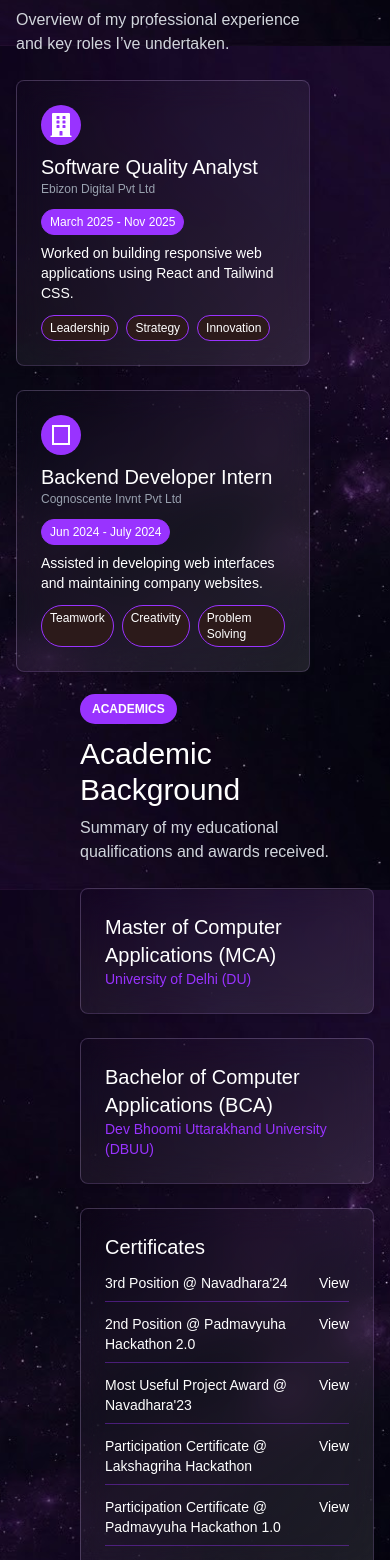
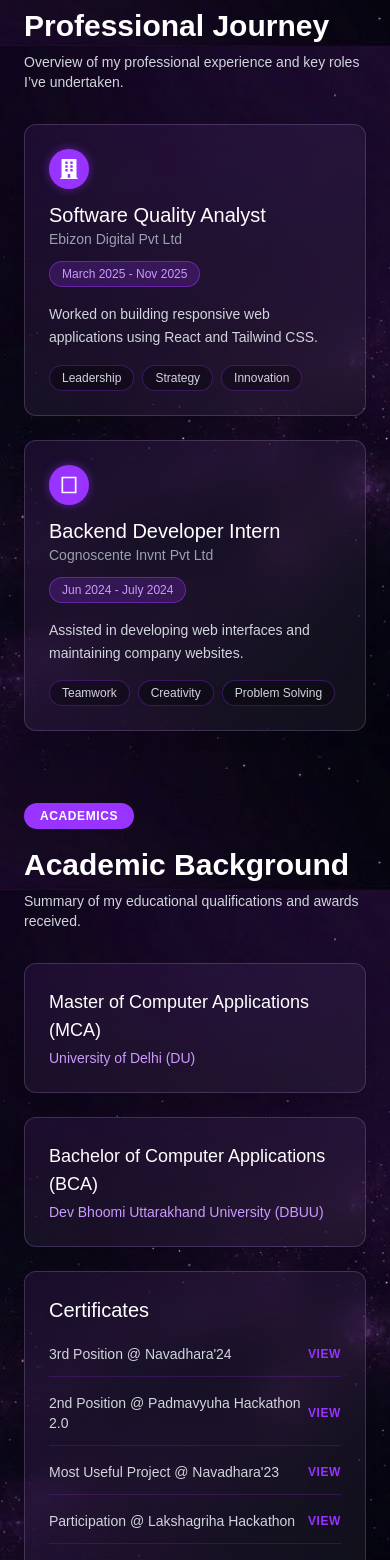
Before and after one commit to Ayushkothari47/My-Portfolio, a React (Vite) app: page / in a window 390 px wide. Shown: the part 2486-4046 px from the top of the page. Built offline with nearby package versions, Linux system fonts and the light colour scheme.

Commit message:
Journey Mobile Responsivness updated

```diff
--- a/src/components/Resume.jsx
+++ b/src/components/Resume.jsx
@@ -62,98 +62,84 @@ function Resume() {
   return (
     <div
       id="timeline"
-      className="bg-none text-white min-h-screen py-6 px-4 md:px-16 lg:px-32 relative"
+      className="bg-none text-white min-h-screen py-10 px-6 md:px-16 lg:px-20 xl:px-32 relative"
     >
-      <div className="flex flex-col justify-center items-center text-center py-2 px-4 md:px-16 lg:px-32">
-        <h1 className="text-4xl text-white mb-4">My Journey</h1>
+      <div className="flex flex-col justify-center items-center text-center pb-10">
+        <h1 className="text-4xl text-white mb-4 font-bold">My Journey</h1>
       </div>
 
       <div className="flex flex-col lg:flex-row relative">
+
         {/* Left Container - Experience */}
-        <div className="flex-1 relative z-10 pr-16">
-          <span className="bg-[#9933ff] text-white px-3 py-2 font-semibold rounded-full uppercase text-xs">
+        <div className="flex-1 relative z-10 lg:pr-16">
+          <span className="bg-[#9933ff] text-white px-4 py-1.5 font-semibold rounded-full uppercase text-xs tracking-wider">
             Experience
           </span>
-          <h2 className="text-3xl mt-4 mb-2">Professional Journey</h2>
-          <p className="text-gray-300 mb-6">
+          <h2 className="text-3xl mt-5 mb-2 font-semibold">Professional Journey</h2>
+          <p className="text-gray-300 mb-8 text-sm md:text-base">
             Overview of my professional experience and key roles I’ve undertaken.
           </p>
 
           {/* Experience Cards */}
-          <div className="bg-gradient-to-br from-purple-500/1 to-white/10 backdrop-blur-lg border border-purple-300/20 rounded-lg p-6 mb-6 shadow-md">
-            <div className="flex justify-between items-center mb-2">
-              <div className="bg-[#9933ff] p-2 rounded-full">
-                <FaBuilding className="w-6 h-6 text-white" />
+          <div className="bg-gradient-to-br from-purple-500/10 to-white/5 backdrop-blur-lg border border-purple-300/20 rounded-xl p-6 mb-6 shadow-lg transition-transform hover:-translate-y-1">
+            <div className="flex justify-between items-center mb-3">
+              <div className="bg-[#9933ff] p-2.5 rounded-full shadow-[0_0_10px_rgba(153,51,255,0.5)]">
+                <FaBuilding className="w-5 h-5 text-white" />
               </div>
             </div>
-            <h3 className="text-xl">Software Quality Analyst</h3>
-            <p className="text-gray-400 text-xs">Ebizon Digital Pvt Ltd</p>
-            <span className="bg-[#9933ff] text-white border-1 border-[#9933ff] text-xs px-2 py-1 rounded-full mt-3 inline-block">
+            <h3 className="text-xl font-medium text-white">Software Quality Analyst</h3>
+            <p className="text-gray-400 text-sm">Ebizon Digital Pvt Ltd</p>
+            <span className="bg-[#9933ff]/20 text-[#cc99ff] border border-[#9933ff]/50 text-xs px-3 py-1 rounded-full mt-3 inline-block">
               March 2025 - Nov 2025
             </span>
-            <p className="text-white text-sm mt-2">
+            <p className="text-gray-300 text-sm mt-4 leading-relaxed">
               Worked on building responsive web applications using React and Tailwind CSS.
             </p>
-            <div className="flex gap-2 mt-3">
-              <span className="bg-[#2c1a1a] text-[#ffffff] border-1 border-[#9933ff] text-xs px-2 py-1 rounded-full">
-                Leadership
-              </span>
-              <span className="bg-[#2c1a1a] text-[#ffffff] border-1 border-[#9933ff] text-xs px-2 py-1 rounded-full">
-                Strategy
-              </span>
-              <span className="bg-[#2c1a1a] text-[#ffffff] border-1 border-[#9933ff] text-xs px-2 py-1 rounded-full">
-                Innovation
-              </span>
+            <div className="flex flex-wrap gap-2 mt-4">
+              <span className="bg-black/30 text-gray-300 border border-[#9933ff]/30 text-xs px-3 py-1 rounded-full">Leadership</span>
+              <span className="bg-black/30 text-gray-300 border border-[#9933ff]/30 text-xs px-3 py-1 rounded-full">Strategy</span>
+              <span className="bg-black/30 text-gray-300 border border-[#9933ff]/30 text-xs px-3 py-1 rounded-full">Innovation</span>
             </div>
           </div>
 
-          <div className="bg-gradient-to-br from-purple-500/1 to-white/10 backdrop-blur-lg border border-purple-300/20 rounded-lg p-6 mb-6 shadow-md">
-            <div className="flex justify-between items-center mb-2">
-              <div className="flex items-center gap-3">
-                <div className="bg-[#9933ff] p-2 rounded-full">
-                  <svg className="w-6 h-6 text-white" fill="currentColor" viewBox="0 0 24 24">
+          <div className="bg-gradient-to-br from-purple-500/10 to-white/5 backdrop-blur-lg border border-purple-300/20 rounded-xl p-6 mb-6 shadow-lg transition-transform hover:-translate-y-1">
+            <div className="flex justify-between items-center mb-3">
+              <div className="bg-[#9933ff] p-2.5 rounded-full shadow-[0_0_10px_rgba(153,51,255,0.5)]">
+                <svg className="w-5 h-5 text-white" fill="currentColor" viewBox="0 0 24 24">
                   <path d="M3 22V2h18v20H3zm2-2h14V4H5v16z" />
                 </svg>
               </div>
             </div>
-            </div>
-            <h3 className="text-xl text-white">Backend Developer Intern</h3>
-            <p className="text-gray-400 text-xs">Cognoscente Invnt Pvt Ltd</p>
-            <span className="bg-[#9933ff] text-white border-1 border-[#9933ff] text-xs px-2 py-1 rounded-full mt-3 inline-block">
+            <h3 className="text-xl font-medium text-white">Backend Developer Intern</h3>
+            <p className="text-gray-400 text-sm">Cognoscente Invnt Pvt Ltd</p>
+            <span className="bg-[#9933ff]/20 text-[#cc99ff] border border-[#9933ff]/50 text-xs px-3 py-1 rounded-full mt-3 inline-block">
               Jun 2024 - July 2024
             </span>
-            <p className="text-white text-sm mt-2">
+            <p className="text-gray-300 text-sm mt-4 leading-relaxed">
               Assisted in developing web interfaces and maintaining company websites.
             </p>
-            <div className="flex gap-2 mt-3">
-              <span className="bg-[#2c1a1a] text-[#ffffff] border-1 border-[#9933ff] text-xs px-2 py-1 rounded-full">
-                Teamwork
-              </span>
-              <span className="bg-[#2c1a1a] text-[#ffffff] border-1 border-[#9933ff] text-xs px-2 py-1 rounded-full">
-                Creativity
-              </span>
-              <span className="bg-[#2c1a1a] text-[#ffffff] border-1 border-[#9933ff] text-xs px-2 py-1 rounded-full">
-                Problem Solving
-              </span>
+            <div className="flex flex-wrap gap-2 mt-4">
+              <span className="bg-black/30 text-gray-300 border border-[#9933ff]/30 text-xs px-3 py-1 rounded-full">Teamwork</span>
+              <span className="bg-black/30 text-gray-300 border border-[#9933ff]/30 text-xs px-3 py-1 rounded-full">Creativity</span>
+              <span className="bg-black/30 text-gray-300 border border-[#9933ff]/30 text-xs px-3 py-1 rounded-full">Problem Solving</span>
             </div>
           </div>
         </div>
 
-        {/* Divider with Icons */}
-        {/* Timeline */}
-        <div className="hidden lg:flex flex-col items-center relative w-1">
+        {/* Central Timeline (Hidden on Mobile) */}
+        <div className="hidden lg:flex flex-col items-center relative w-12">
           {/* Base Line */}
-          <div className="absolute top-0 bottom-0 w-1 bg-purple-500/30"></div>
+          <div className="absolute top-0 bottom-0 w-1 bg-purple-500/30 rounded-full"></div>
 
           {/* Progress Line */}
           <div
             id="progressLine"
-            className="absolute top-0 left-1/2 -translate-x-1/2 w-1 bg-[#9933ff] shadow-[0_0_10px_2px_rgba(153,51,255,0.7)] transition-all duration-200"
+            className="absolute top-0 left-1/2 -translate-x-1/2 w-1 bg-[#9933ff] shadow-[0_0_10px_2px_rgba(153,51,255,0.7)] transition-all duration-200 rounded-full"
             style={{ height: "0%" }}
           ></div>
 
-          {/* Milestones */}
-       <div className="flex flex-col justify-between h-full py-10 relative z-10">
+          {/* Milestones (Restored to exact original styling) */}
+          <div className="flex flex-col justify-between h-full py-10 relative z-10 w-full">
             {[man_icon, hat_icon, book_icon].map((icon, i) => (
               <div key={i} className="flex items-center justify-center relative">
                 <div className="milestone flex items-center justify-center w-12 h-12 p-3 rounded-full bg-white/10 backdrop-blur-md border border-white/20 transition-all duration-300 z-20">
@@ -165,68 +151,75 @@ function Resume() {
         </div>
 
         {/* Right Container - Academics */}
-        <div className="flex-1 relative z-10 pl-16">
-          <span className="bg-[#9933ff] text-white px-3 py-2 font-semibold rounded-full uppercase text-xs">
+        <div className="flex-1 relative z-10 lg:pl-16 mt-12 lg:mt-0">
+          <span className="bg-[#9933ff] text-white px-4 py-1.5 font-semibold rounded-full uppercase text-xs tracking-wider">
             Academics
           </span>
-          <h2 className="text-3xl mt-4 mb-2">Academic Background</h2>
-          <p className="text-gray-300 mb-6">
+          <h2 className="text-3xl mt-5 mb-2 font-semibold">Academic Background</h2>
+          <p className="text-gray-300 mb-8 text-sm md:text-base">
             Summary of my educational qualifications and awards received.
           </p>
 
           {/* Academic Cards */}
-          <div className="bg-gradient-to-br from-purple-500/1 to-white/10 backdrop-blur-lg border border-purple-300/20 rounded-lg p-6 mb-6 shadow-md">
-            <h3 className="text-xl text-white">Master of Computer Applications (MCA)</h3>
-            <p className="text-[#9933ff] text-sm">University of Delhi (DU)</p>
+          <div className="bg-gradient-to-br from-purple-500/10 to-white/5 backdrop-blur-lg border border-purple-300/20 rounded-xl p-6 mb-6 shadow-lg transition-transform hover:-translate-y-1">
+            <h3 className="text-lg md:text-xl font-medium text-white">Master of Computer Applications (MCA)</h3>
+            <p className="text-[#cc99ff] text-sm mt-1">University of Delhi (DU)</p>
           </div>
 
-          <div className="bg-gradient-to-br from-purple-500/1 to-white/10 backdrop-blur-lg border border-purple-300/20 rounded-lg p-6 mb-6 shadow-md">
-            <h3 className="text-xl text-white">Bachelor of Computer Applications (BCA)</h3>
-            <p className="text-[#9933ff] text-sm">Dev Bhoomi Uttarakhand University (DBUU)</p>
+          <div className="bg-gradient-to-br from-purple-500/10 to-white/5 backdrop-blur-lg border border-purple-300/20 rounded-xl p-6 mb-6 shadow-lg transition-transform hover:-translate-y-1">
+            <h3 className="text-lg md:text-xl font-medium text-white">Bachelor of Computer Applications (BCA)</h3>
+            <p className="text-[#cc99ff] text-sm mt-1">Dev Bhoomi Uttarakhand University (DBUU)</p>
           </div>
 
           {/* Certificates Section */}
-          <div className="bg-gradient-to-br from-purple-500/1 to-white/10 backdrop-blur-lg border border-purple-300/20 rounded-lg p-6 mb-6 shadow-md">
-            <h3 className="text-xl text-white mb-3">Certificates</h3>
-            <div className="space-y-3">
-              <div>
-                <div className="flex justify-between text-sm text-white">
+          <div className="bg-gradient-to-br from-purple-500/10 to-white/5 backdrop-blur-lg border border-purple-300/20 rounded-xl p-6 mb-6 shadow-lg">
+            <h3 className="text-xl font-medium text-white mb-5">Certificates</h3>
+            <div className="space-y-4">
+
+              <div className="group cursor-pointer">
+                <div className="flex justify-between items-center text-sm md:text-base text-gray-300 group-hover:text-white transition-colors">
                   <span>3rd Position @ Navadhara'24</span>
-                  <span className="text-[#ffffff]">View</span>
+                  <span className="text-[#9933ff] text-xs uppercase font-bold tracking-wider group-hover:text-[#cc99ff]">View</span>
                 </div>
-                <div className="border-b border-[#9933ff]/40 mt-2"></div>
+                <div className="border-b border-[#9933ff]/20 mt-3 group-hover:border-[#9933ff]/60 transition-colors"></div>
               </div>
-              <div>
-                <div className="flex justify-between text-sm text-white">
+
+              <div className="group cursor-pointer">
+                <div className="flex justify-between items-center text-sm md:text-base text-gray-300 group-hover:text-white transition-colors">
                   <span>2nd Position @ Padmavyuha Hackathon 2.0</span>
-                  <span className="text-[#ffffff]">View</span>
+                  <span className="text-[#9933ff] text-xs uppercase font-bold tracking-wider group-hover:text-[#cc99ff]">View</span>
                 </div>
-                <div className="border-b border-[#9933ff]/40 mt-2"></div>
+                <div className="border-b border-[#9933ff]/20 mt-3 group-hover:border-[#9933ff]/60 transition-colors"></div>
               </div>
-              <div>
-                <div className="flex justify-between text-sm text-white">
-                  <span>Most Useful Project Award @ Navadhara'23</span>
-                  <span className="text-[#ffffff]">View</span>
+
+              <div className="group cursor-pointer">
+                <div className="flex justify-between items-center text-sm md:text-base text-gray-300 group-hover:text-white transition-colors">
+                  <span>Most Useful Project @ Navadhara'23</span>
+                  <span className="text-[#9933ff] text-xs uppercase font-bold tracking-wider group-hover:text-[#cc99ff]">View</span>
                 </div>
-                <div className="border-b border-[#9933ff]/40 mt-2"></div>
+                <div className="border-b border-[#9933ff]/20 mt-3 group-hover:border-[#9933ff]/60 transition-colors"></div>
               </div>
-              <div>
-                <div className="flex justify-between text-sm text-white">
-                  <span>Participation Certificate @ Lakshagriha Hackathon</span>
-                  <span className="text-[#ffffff]">View</span>
+
+              <div className="group cursor-pointer">
+                <div className="flex justify-between items-center text-sm md:text-base text-gray-300 group-hover:text-white transition-colors">
+                  <span>Participation @ Lakshagriha Hackathon</span>
+                  <span className="text-[#9933ff] text-xs uppercase font-bold tracking-wider group-hover:text-[#cc99ff]">View</span>
                 </div>
-                <div className="border-b border-[#9933ff]/40 mt-2"></div>
+                <div className="border-b border-[#9933ff]/20 mt-3 group-hover:border-[#9933ff]/60 transition-colors"></div>
               </div>
-              <div>
-                <div className="flex justify-between text-sm text-white">
-                  <span>Participation Certificate @ Padmavyuha Hackathon 1.0</span>
-                  <span className="text-[#ffffff]">View</span>
+
+              <div className="group cursor-pointer">
+                <div className="flex justify-between items-center text-sm md:text-base text-gray-300 group-hover:text-white transition-colors">
+                  <span>Participation @ Padmavyuha Hackathon 1.0</span>
+                  <span className="text-[#9933ff] text-xs uppercase font-bold tracking-wider group-hover:text-[#cc99ff]">View</span>
                 </div>
-                <div className="border-b border-[#9933ff]/40 mt-2"></div>
+                <div className="border-b border-[#9933ff]/20 mt-3 group-hover:border-[#9933ff]/60 transition-colors"></div>
+              </div>
+
             </div>
           </div>
         </div>
-        </div>
+
       </div>
     </div>
   );
```
Lines whose indentation alone changed are shown as unchanged.
